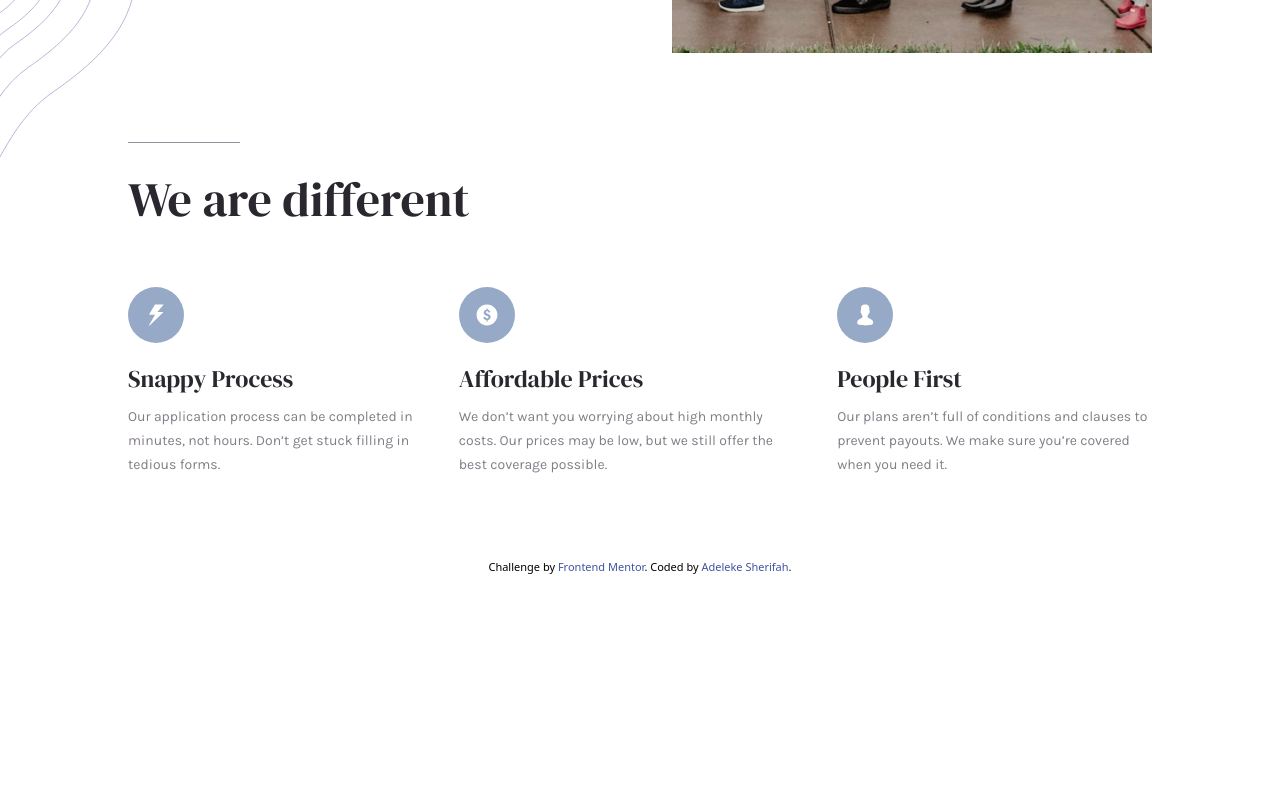
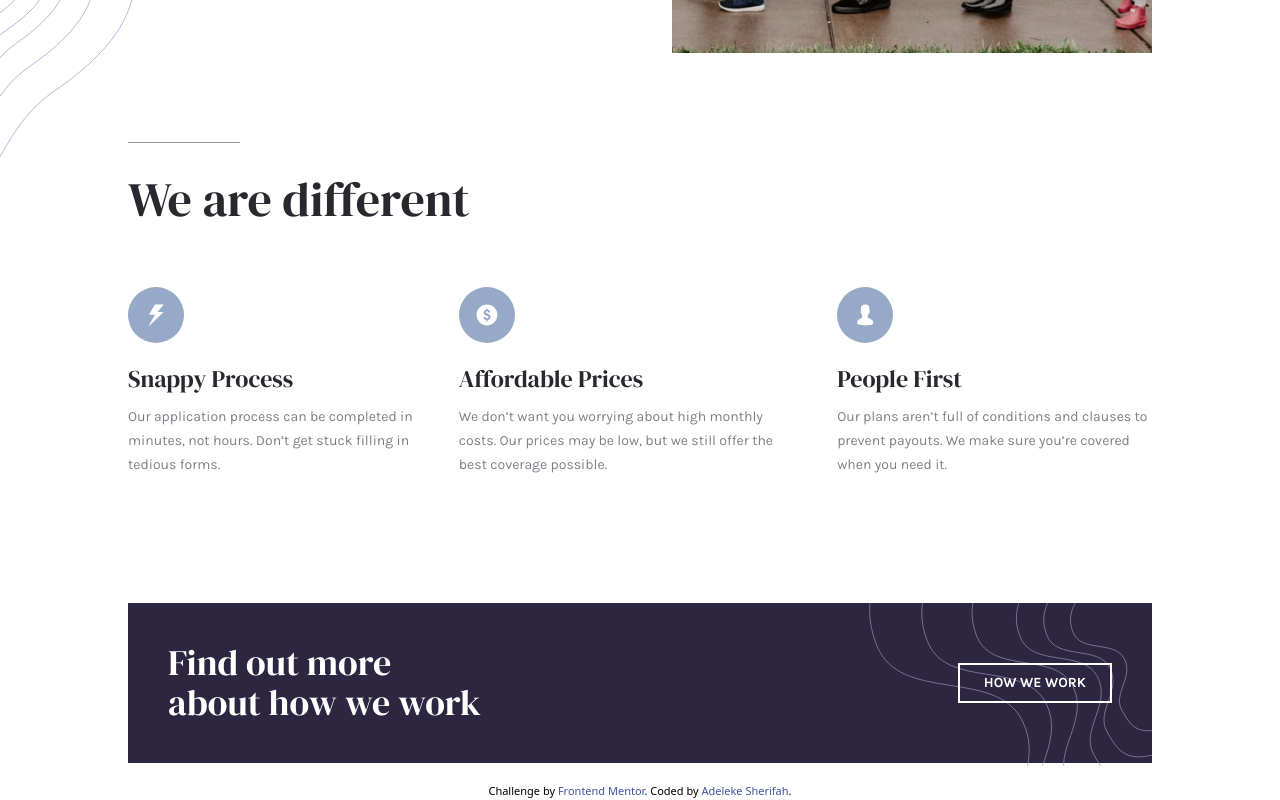
Before and after one commit to Sherifah/Insure-Landing-Page, a React (Create React App) app: page / in a window 1280 px wide. Shown: the part 595-1395 px from the top of the page. Before the commit the page ends 1171 px from the top, so only its background shows below. Built offline with nearby package versions, Linux system fonts and the light colour scheme.

Commit message:
added CTA section

```diff
--- a/src/App.js
+++ b/src/App.js
@@ -11,8 +11,8 @@ const App = () => {
             <Navbar />
             <Hero />
             <Features />
-            {/* <CTA />
-            <BottomNavBar /> */}
+            <CTA />
+            {/* <BottomNavBar /> */}
 
             <div className="attribution mt-5 ">
                 Challenge by <a href="https://www.frontendmentor.io?ref=challenge">Frontend Mentor</a>.
--- a/src/Components/CTA.js
+++ b/src/Components/CTA.js
@@ -2,7 +2,19 @@ import React from 'react'
 
 const CTA = () => {
   return (
-    <div>CTA</div>
+    <div className='bg-primary-100 mt-32 mx-32 p-10 text-white relative'>
+      <div className='flex justify-between items-center'>
+        <div className='font-headings text-4xl leading-18'>
+          <h3>Find out more <br /> about how we work</h3>
+        </div>
+        <div className='bg-primary-300 z-10 px-6 py-2 font-body font-bold text-sm border-2 text-white border-white hover:text-primary-100 hover:bg-white max-w-[12rem] cursor-pointer'>
+          <button className='btn uppercase'>How we work</button>
+        </div>
+      </div>
+      <div>
+        <img src='images/bg-pattern-how-we-work-desktop.svg' alt='patterns' className='absolute top-0 right-0 max-w-[27.6%]'></img>
+      </div>
+    </div>
   )
 }
 
--- a/src/Components/Features.js
+++ b/src/Components/Features.js
@@ -2,10 +2,10 @@ import React from 'react'
 
 const Features = () => {
   return (
-    <div className='pt-44 px-32 py-16 text-neutral-100'>
+    <div className='mt-44 mx-32 text-neutral-100'>
       <hr className='w-28 h-px bg-primary-100 opacity-50 border-0'/>
       <div className='font-headings text-5xl pt-8 pb-16 leading-18'>
-        <h1>We are different</h1>
+        <h2>We are different</h2>
       </div>
 
       {/* The features cards */}
--- a/tailwind.config.js
+++ b/tailwind.config.js
@@ -9,6 +9,7 @@ module.exports = {
         primary: {
           100: 'hsl(256, 26%, 20%)',
           200: 'hsl(216, 30%, 68%)',
+          300: 'hsl(256, 26%, 20%, 0)',
         },
         neutral: {
           100: 'hsl(270, 9%, 17%)',
```
Also changed, not shown: 11 other files (tests, documents, lock files or other folders).
